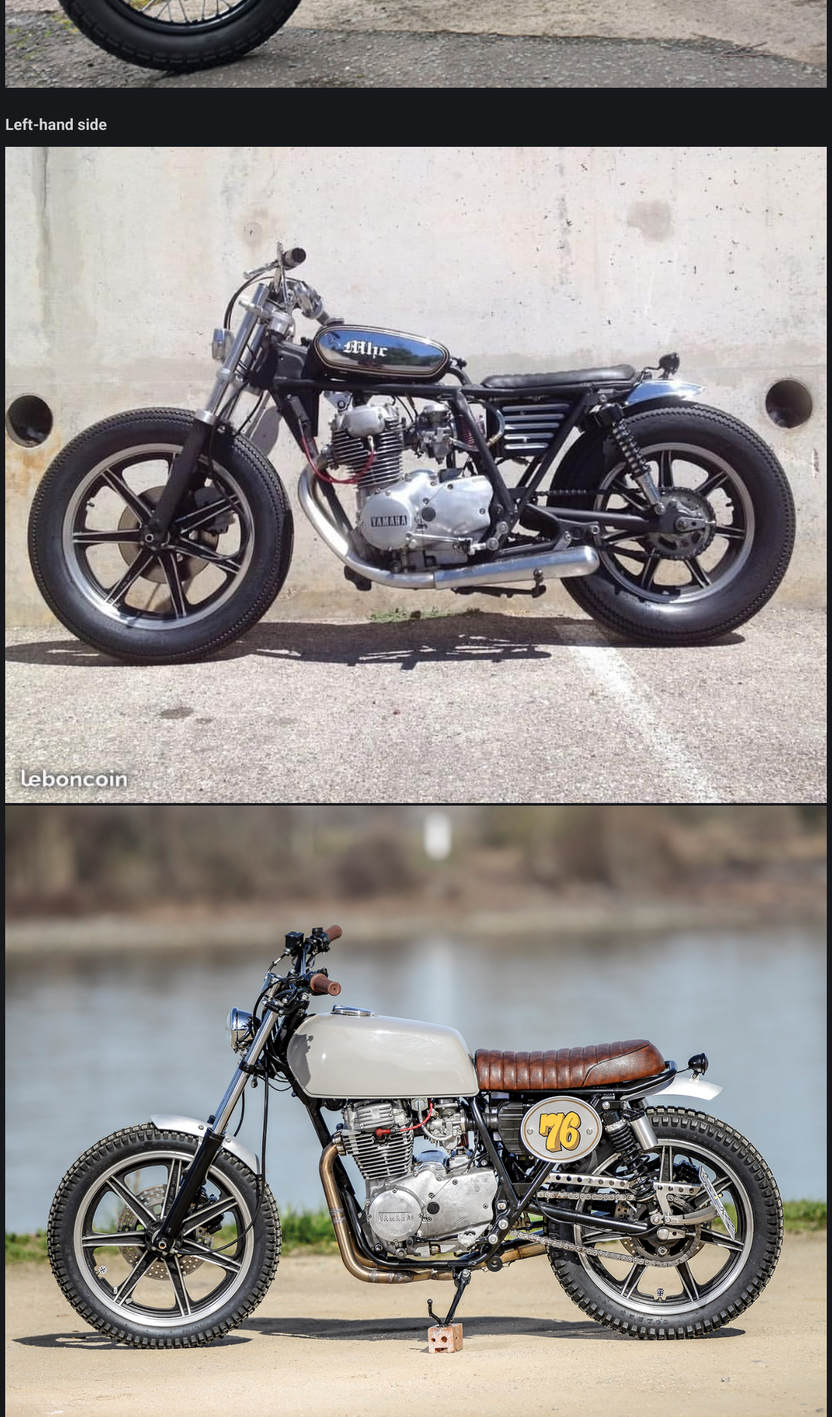
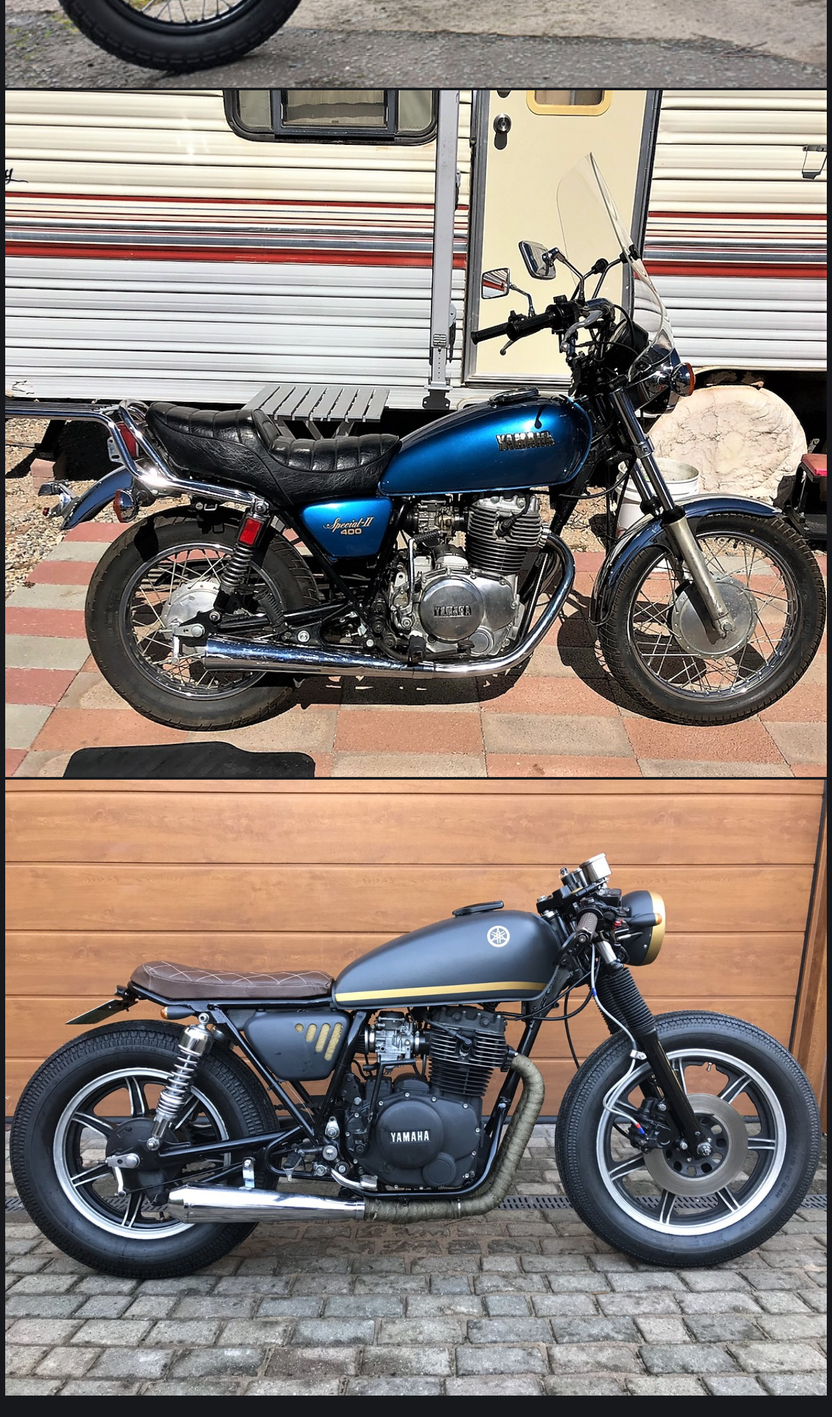
Before and after one commit to Mejovi/xs400, a plain HTML site: page gallery.html in a window 1280 px wide. Shown: the part 4300-6481 px from the top of the page at 65% size. Drawn offline with Linux system fonts and the light colour scheme.

Commit message:
add 3 more images to gallery

```diff
--- a/gallery.html
+++ b/gallery.html
@@ -57,11 +57,11 @@
             <!-- https://www.bikeexif.com/yamaha-xs400-tracker -->
 
 
-            <img class="gallery-img" src="" alt="">
+            <img class="gallery-img" src="./resources/images/Good gallery/IMG_1830.jpg" alt="">
+            <!-- https://www.xs400.com/media/img_1830.7509/ -->
 
-
-            <img class="gallery-img" src="" alt="">
-
+            <img class="gallery-img" src="./resources/images/Good gallery/7F6D6E3B-0FD5-4E24-A22A-3A2E663632AB.jpeg" alt="">
+            <!-- https://www.xs400.com/media/my-xs-throw-back.7066/ -->
 
             <img class="gallery-img" src="" alt="">
 
@@ -82,7 +82,8 @@
             <img class="gallery-img" src="./resources/images/Good gallery/yamaha-xs400_nachgerech_02.jpg" alt="">
             <!-- https://custombike.de/yamahas-xs-400-grey-matter-low-budget/ -->
 
-
+            <img class="gallery-img" src="./resources/images/Good gallery/IMG_3071.jpg" alt="">
+            <!-- https://www.xs400.com/media/gandy-1980-yamaha-xs400-special.7449/ -->
 
 
         </section>
```
Also changed, not shown: resources/images/Good gallery/7F6D6E3B-0FD5-4E24-A22A-3A2E663632AB.jpeg (added), resources/images/Good gallery/IMG_1830.jpg (added), resources/images/Good gallery/IMG_3071.jpg (added).
